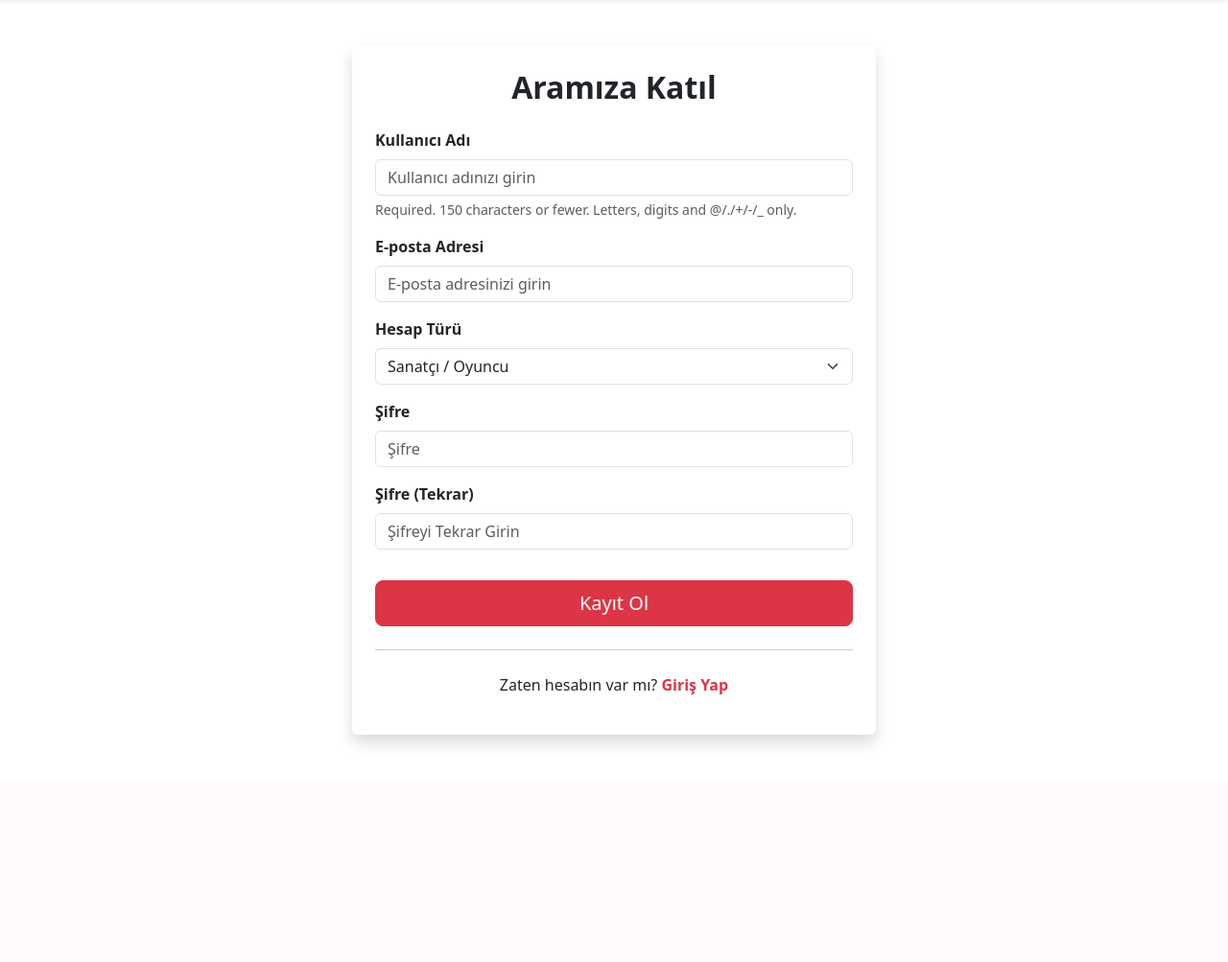
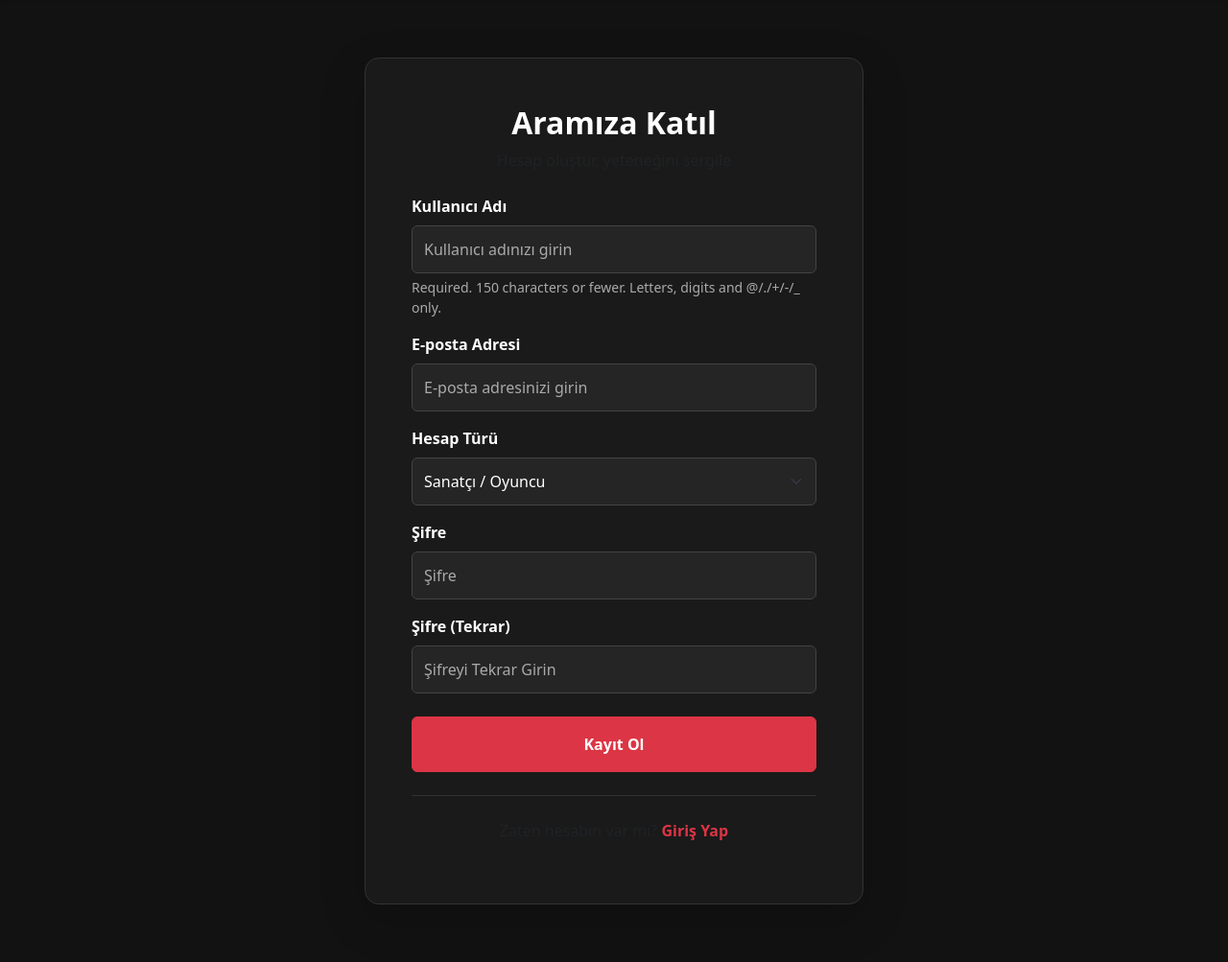
Before and after one commit to Phemsous/Goster-Kendini, a Django app: page /accounts/register/ in a window 1280 px wide. Shown: the part 56-1059 px from the top of the page at 96% size. Before the commit the page ends 833 px from the top, so only its background shows below. Run offline with Django 5.2, Linux system fonts and the light colour scheme.

Commit message:
Kayıt olma sayfası düzenlendi

```diff
--- a/templates/accounts/register.html
+++ b/templates/accounts/register.html
@@ -1,13 +1,22 @@
 {% extends 'base.html' %}
 {% block title %}Kayıt Ol | Göster Kendini{% endblock %}
 
+{% block extra_style %}
+body { background-color: #121212; color: white; }
+.register-card { background-color: #1a1a1a; border: 1px solid #333; border-radius: 15px; max-width: 520px; margin: 60px auto; }
+.form-control, .form-select { background-color: #252525; border: 1px solid #444; color: white; padding: 12px; }
+.form-control:focus, .form-select:focus { background-color: #2d2d2d; border-color: #dc3545; color: white; box-shadow: none; }
+.form-control::placeholder { color: #aaa; }
+label { color: white; }
+{% endblock %}
+
 {% block content %}
-<div class="container mt-5 mb-5">
-    <div class="row justify-content-center">
-        <div class="col-md-6">
-            <div class="card shadow border-0">
-                <div class="card-body p-4">
-                    <h2 class="text-center mb-4 fw-bold">Aramıza Katıl</h2>
+<div class="container">
+    <div class="register-card p-5 shadow-lg">
+        <div class="text-center mb-4">
+            <h2 class="fw-bold">Aramıza Katıl</h2>
+            <p class="text-muted">Hesap oluştur, yeteneğini sergile</p>
+        </div>
         <form method="POST">
             {% csrf_token %}
             {% for field in form %}
@@ -15,20 +24,17 @@
                 <label class="form-label fw-semibold">{{ field.label }}</label>
                 {{ field }}
                 {% if field.help_text %}
-                                <div class="form-text text-muted">{{ field.help_text }}</div>
+                    <div class="form-text" style="color:#aaa;">{{ field.help_text }}</div>
                 {% endif %}
                 {% for error in field.errors %}
-                                <div class="text-danger small">{{ error }}</div>
+                    <div class="text-danger small mt-1">{{ error }}</div>
                 {% endfor %}
             </div>
             {% endfor %}
-                        <button type="submit" class="btn btn-danger btn-lg w-100 mt-3">Kayıt Ol</button>
+            <button type="submit" class="btn btn-danger w-100 fw-bold py-3 mt-2">Kayıt Ol</button>
         </form>
-                    <hr class="my-4">
-                    <p class="text-center">Zaten hesabın var mı? <a href="{% url 'login' %}" class="text-danger fw-bold text-decoration-none">Giriş Yap</a></p>
-                </div>
-            </div>
-        </div>
+        <hr class="border-secondary my-4">
+        <p class="text-center text-muted">Zaten hesabın var mı? <a href="{% url 'login' %}" class="text-danger fw-bold text-decoration-none">Giriş Yap</a></p>
     </div>
 </div>
 {% endblock %}
```
Lines whose indentation alone changed are shown as unchanged.
